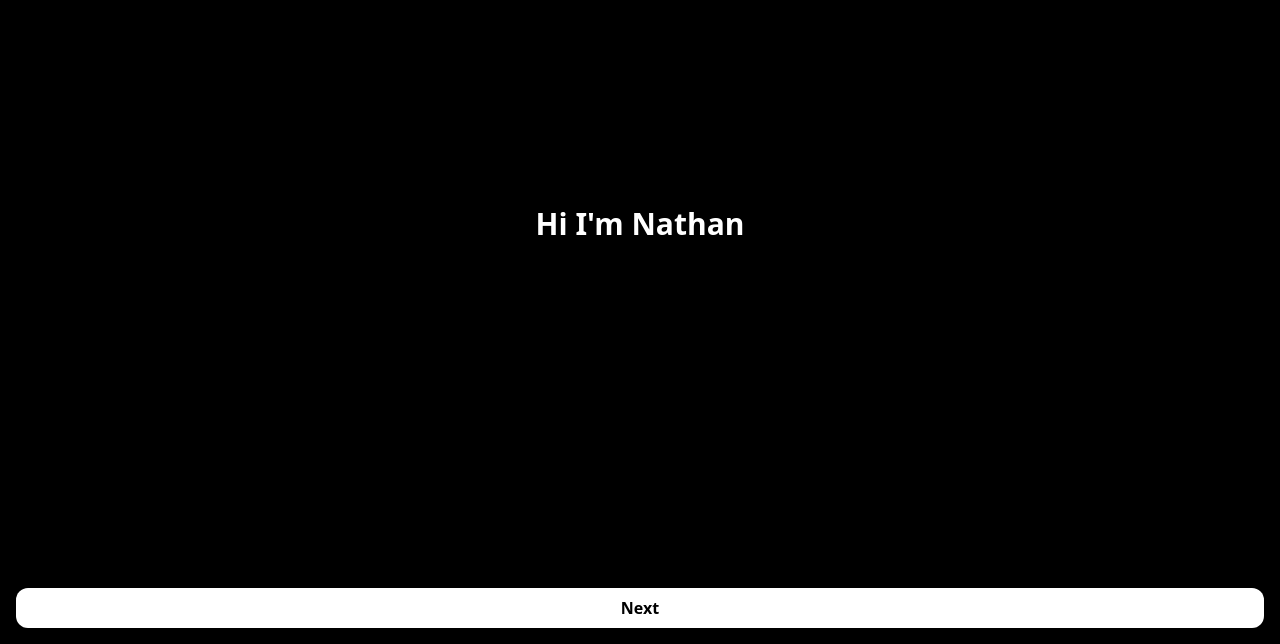
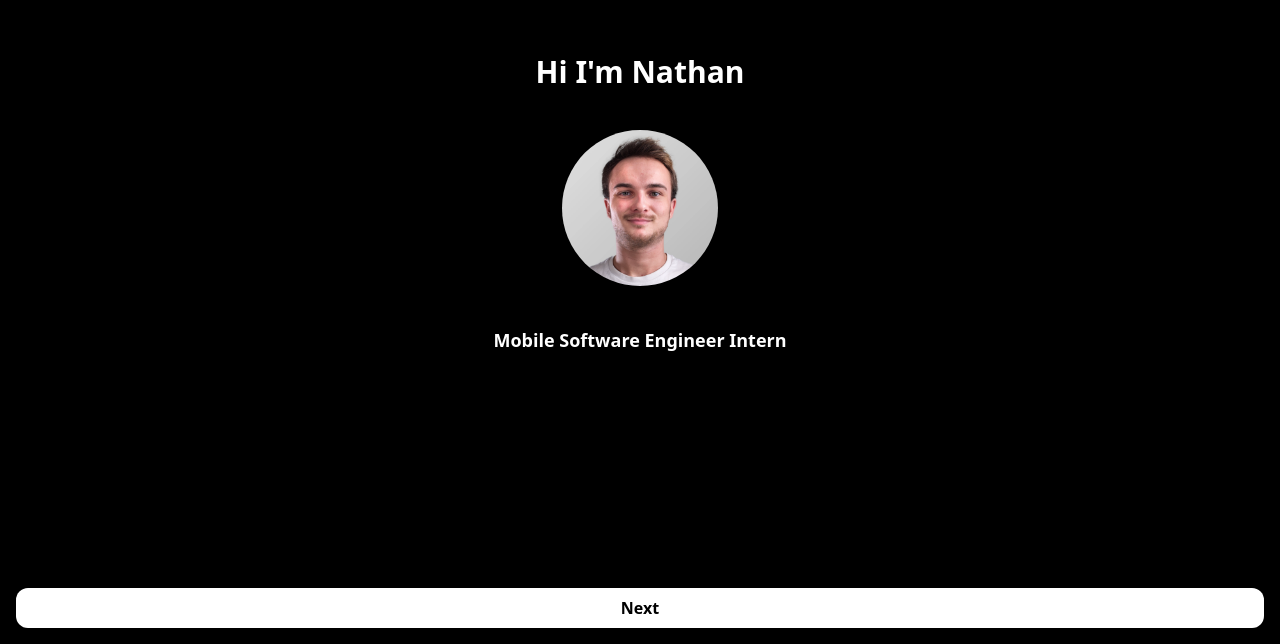
Before and after one commit to NathanDjianMartin/nathan-cv, a Next.js app: page / in a window 1280 px wide. Shown: the part 156-800 px from the top of the page. Built offline with nearby package versions, Linux system fonts and the light colour scheme.

Commit message:
feat: add Avatar

```diff
--- /dev/null
+++ b/src/components/Avatar.tsx
@@ -0,0 +1,21 @@
+import React, { ButtonHTMLAttributes } from 'react'
+import Image from 'next/image'
+
+interface AvatarProps {
+  src: string
+  size: number
+  alt: string
+  className?: string
+}
+
+export default function Avatar({ src, alt, size, className }: AvatarProps) {
+  return (
+    <Image
+      className={`rounded-full ${className}`}
+      src={src}
+      alt={alt}
+      width={size}
+      height={size}
+    />
+  )
+}
--- a/src/pages/index.tsx
+++ b/src/pages/index.tsx
@@ -1,19 +1,28 @@
-import Image from 'next/image'
 import { Inter } from 'next/font/google'
 import Button from '@/components/Button'
+import Avatar from '@/components/Avatar'
 
 const inter = Inter({ subsets: ['latin'] })
 
 export default function Home() {
   return (
     <div className="p-4 flex flex-col">
-      <div className="flex flex-1 justify-center items-center">
-        <h1 className="animate-[slideFromLeft_1s_ease] text-white text-3xl font-extrabold">
+      <div className="flex flex-col flex-1 justify-center items-center">
+        <h1 className="animate-[fadeIn_1s_ease] mb-10 text-white text-3xl font-extrabold">
           Hi I&apos;m Nathan
         </h1>
+        <Avatar
+          className="opacity-0 animate-[fadeIn_1s_ease_0.5s_forwards] mb-10"
+          src="/nathan.webp"
+          alt="nathan"
+          size={156}
+        />
+        <h2 className="opacity-0 animate-[fadeIn_1s_ease_1s_forwards] mb-10 text-white text-lg font-semibold">
+          Mobile Software Engineer Intern
+        </h2>
       </div>
       <Button
-        className="opacity-0 animate-[fadeIn_1s_ease_1s_1_forwards]"
+        className="opacity-0 animate-[fadeIn_1s_ease_2s_1_forwards]"
         onClick={() => {}}
       >
         Next
```
Also changed, not shown: public/nathan.webp (added).
